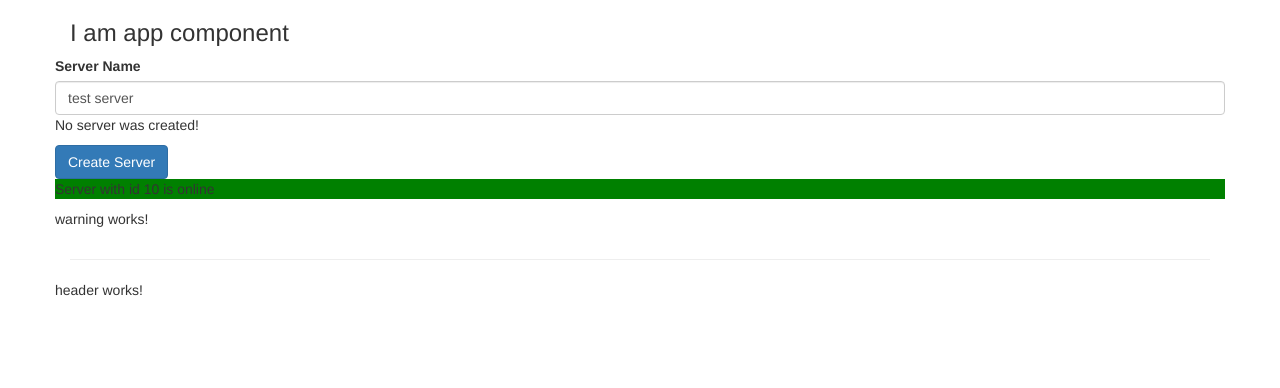
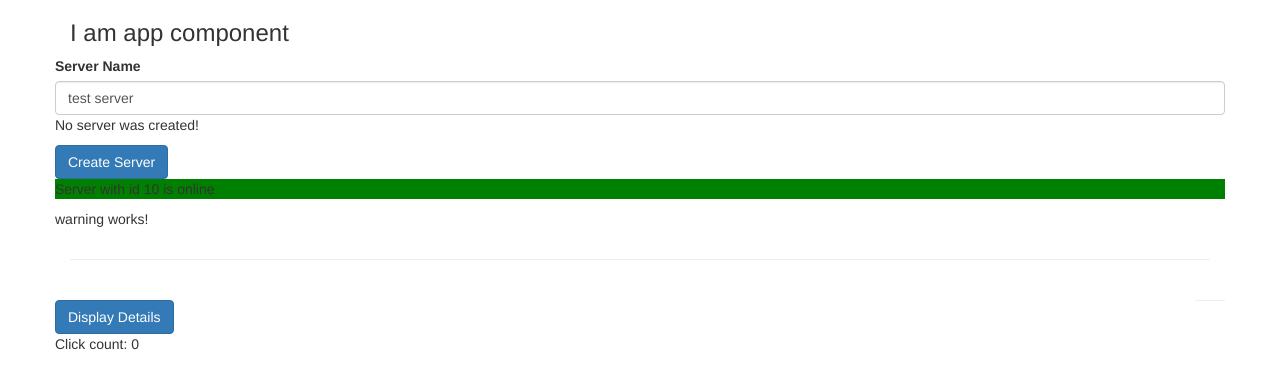
Before and after one commit to gem007bd/angular-udemy-max, an Angular app: page / in a window 1280 px wide. Shown: the top 388 px of the page. Built offline with nearby package versions, Linux system fonts and the light colour scheme.

Commit message:
finish basic

```diff
--- a/src/app/app.component.html
+++ b/src/app/app.component.html
@@ -8,7 +8,7 @@
   </div>
   <hr/>
   <div class="row">
-    <app-header></app-header>
+    <app-servers></app-servers>
   </div>
 </div>
 <router-outlet></router-outlet>
--- a/src/app/components/servers/servers.component.css
+++ b/src/app/components/servers/servers.component.css
@@ -0,0 +1,3 @@
+.white-text {
+  color: white;
+}
--- a/src/app/components/servers/servers.component.html
+++ b/src/app/components/servers/servers.component.html
@@ -1,3 +1,21 @@
-<p>
-  servers works!
+<div class="row col-xs-12">
+  <button
+    class='btn btn-primary'
+    (click)="onDetailClicked()"
+    >
+  Display Details</button>
+</div>
+<p *ngIf="secrectPassword">
+  Sectret password = tuna
 </p>
+<hr/>
+<div class="row col-xs-12">
+  <p>Click count: {{ clickCount }}</p>
+</div>
+<p
+    *ngFor="let logItem of log; let i = index"
+    [ngStyle]="{backgroundColor: i >= 5 ? 'blue' : 'transparent'}"
+    [ngClass]="{'white-text': i >= 5}"
+    >
+    Logger data: {{ logItem }}
+</p>
--- a/src/app/components/servers/servers.component.ts
+++ b/src/app/components/servers/servers.component.ts
@@ -6,10 +6,18 @@ import { Component, OnInit } from '@angular/core';
   styleUrls: ['./servers.component.css']
 })
 export class ServersComponent implements OnInit {
-
+  secrectPassword = false;
+  log = [];
+  clickCount = 0;
   constructor() { }
 
   ngOnInit() {
   }
 
+  onDetailClicked() {
+    this.secrectPassword = !this.secrectPassword;
+    this.clickCount ++;
+    this.log.push(new Date());
+  }
+
 }
```
Also changed, not shown: src/app/components/server/server.component.html (+0 -16 lines).
